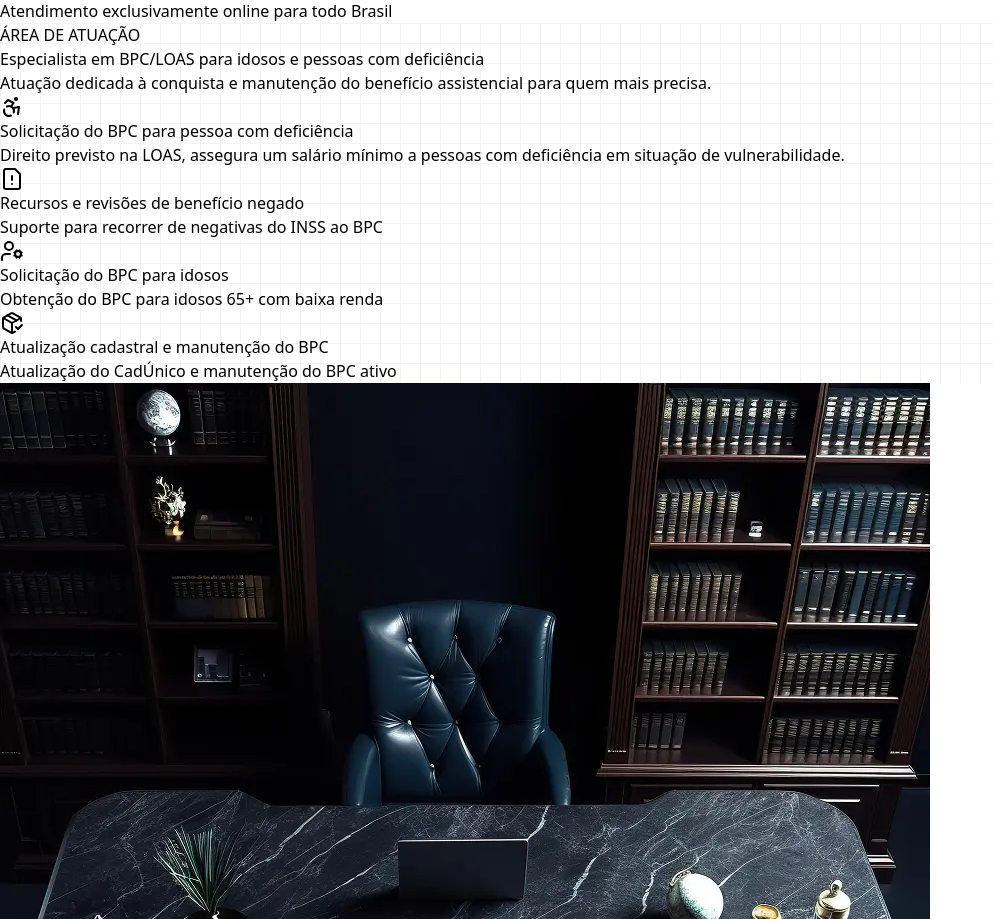
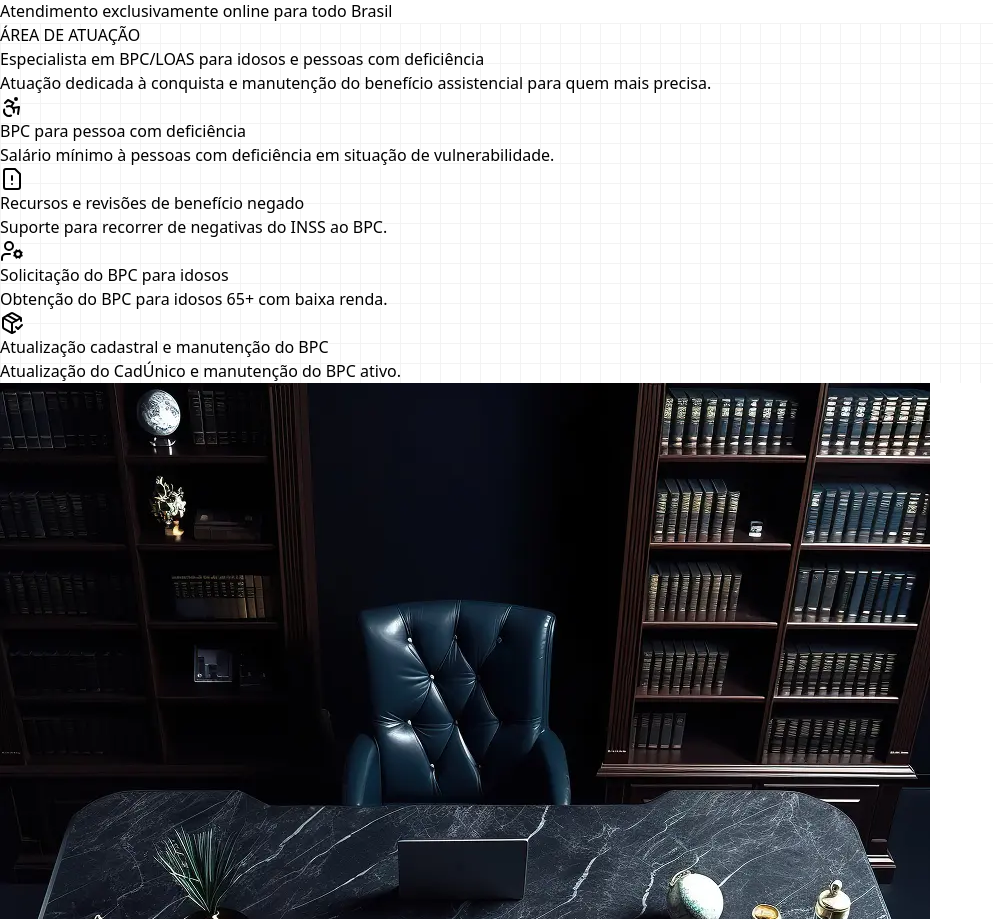
Before and after one commit to EdisonMatos/Lp-Cavalcante-Ribeiro, a React (Vite) app: page / in a window 1280 px wide. Shown: the part 842-1761 px from the top of the page, without its empty margins (0-993 px from the left). Built offline with nearby package versions, Linux system fonts and the light colour scheme; a web font is replaced by a local one.

Commit message:
fix: Cards Features

```diff
--- a/src/content/content.jsx
+++ b/src/content/content.jsx
@@ -194,9 +194,9 @@ const content = {
       imgDivisor: imgDivisor,
       card1: {
         img: featuresImg1,
-        title: "Solicitação do BPC para pessoa com deficiência",
+        title: "BPC para pessoa com deficiência",
         subtitle:
-          "Direito previsto na LOAS, assegura um salário mínimo a pessoas com deficiência em situação de vulnerabilidade.",
+          "Salário mínimo à pessoas com deficiência em situação de vulnerabilidade.",
         description: (
           <div>
             A_Definir
@@ -232,7 +232,7 @@ const content = {
       card2: {
         img: featuresImg2,
         title: "Recursos e revisões de benefício negado",
-        subtitle: "Suporte para recorrer de negativas do INSS ao BPC",
+        subtitle: "Suporte para recorrer de negativas do INSS ao BPC.",
         description: (
           <div>
             A_Definir
@@ -266,7 +266,7 @@ const content = {
       card3: {
         img: featuresImg3,
         title: "Solicitação do BPC para idosos",
-        subtitle: "Obtenção do BPC para idosos 65+ com baixa renda",
+        subtitle: "Obtenção do BPC para idosos 65+ com baixa renda.",
         description: (
           <div>
             A_Definir <br />
@@ -307,7 +307,7 @@ const content = {
       card4: {
         img: featuresImg4,
         title: "Atualização cadastral e manutenção do BPC",
-        subtitle: "Atualização do CadÚnico e manutenção do BPC ativo",
+        subtitle: "Atualização do CadÚnico e manutenção do BPC ativo.",
         description: (
           <div>
             A_Definir
```
